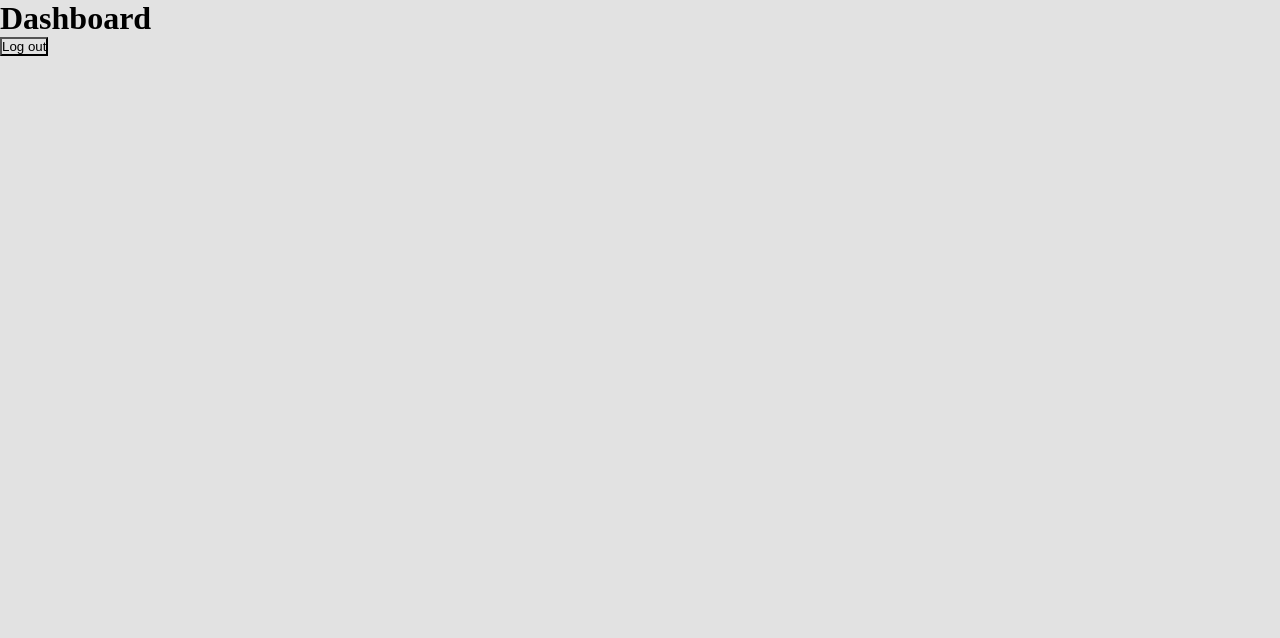
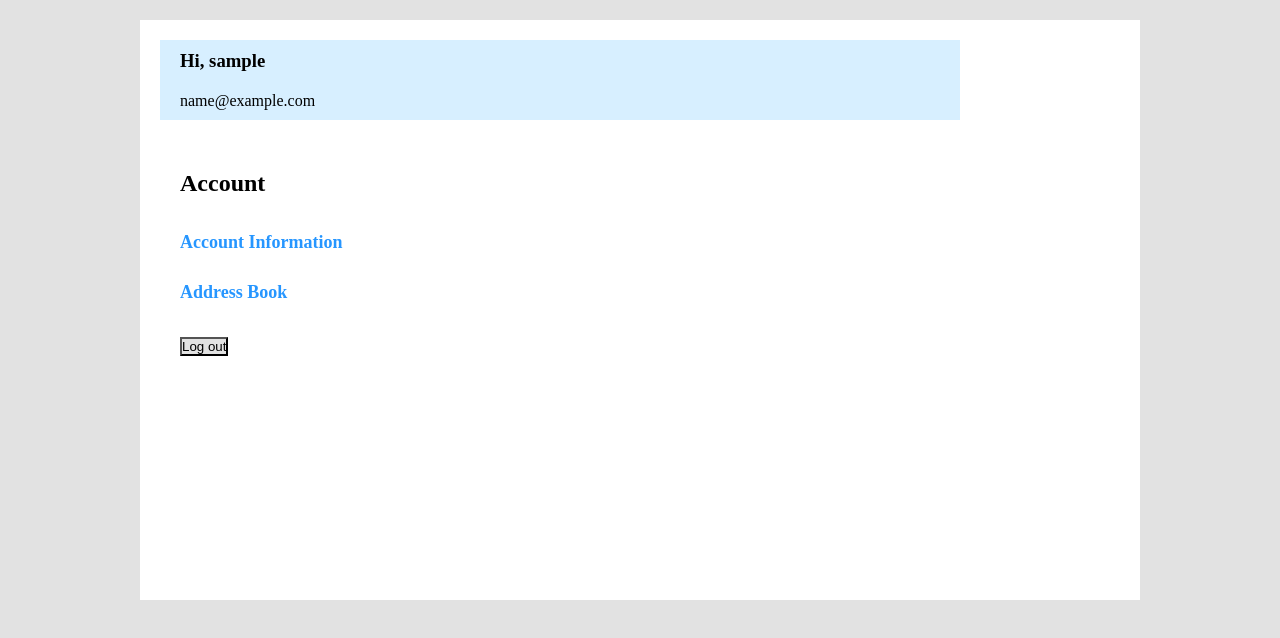
Before and after one commit to RodionSverdlovAl/Auth-Reg-App, a React (Create React App) app: page /dashboard in a window 1280 px wide. Before the commit this address had no page. Shown: the top 638 px of the page. Built offline with nearby package versions, Linux system fonts and the light colour scheme; data requests are answered from the project's data file; sample sign-in values are in the browser's storage.

Commit message:
add some styles for dashboard

```diff
--- a/server/db.json
+++ b/server/db.json
@@ -1,17 +1,22 @@
 {
     "users" : [
         {
+            "name":"Rodion Sverdlov",
             "email": "rsverdlovalexandrovich@gmail.com",
             "password": "simplepassword123"
         },
         {
+            "name":"Valeriy Jmeshenko",
             "email": "borrowValeriy@gmail.com",
             "password": "borrow54"
         },
         {
+            "name":"Billy Harington",
             "email": "billyharrrrington@gmail.com",
             "password": "gayporno123"
-        },{
+        },
+        {
+            "name":"Churka Ebanaya",
             "email": "zaebal@gmail.com",
             "password": "elbliviypassword"
         }
--- a/src/App.js
+++ b/src/App.js
@@ -7,21 +7,14 @@ import { useEffect, useState } from 'react';
 import { Dashboard } from './components/Dashboard';
 import {useDispatch, useSelector} from 'react-redux'
 import { logInAction, logOutAction } from './store/reducers/authReducer';
-import { fetchUsers } from './store/asyncActions/users';
 
 function App() {
 
   let Auth =useSelector(state=>state.Auth.Auth)
+  const dispatch = useDispatch();
+  const navigate = useNavigate();
 
-  const users = useSelector(state=>state.users.users)
 
-  const dispatch = useDispatch();
-
-  let navigate = useNavigate();
-
-  useEffect(()=>{
-    dispatch(fetchUsers())
-  },[])
 
   useEffect(()=>{
     if(localStorage.getItem('auth')){
--- a/src/App.scss
+++ b/src/App.scss
@@ -59,3 +59,67 @@ form{
         cursor: pointer
     }
 }
+$light-blue: rgb(215, 239, 255);
+.Dashboard{
+    width: 1000px;
+    margin-left: auto;
+    margin-right: auto;
+    background-color: white;
+    height: 580px;
+    position: relative;
+    top: 20px;
+    .user_info{
+        position: absolute;
+        top: 20px;
+        left: 20px;
+        background-color: $light-blue;
+        width: 800px;
+        height: 80px;
+        h3{
+            background-color: $light-blue;
+            padding-top: 10px;
+            margin-left: 20px;
+        }
+        p{
+            background-color: $light-blue;
+            margin: 20px;
+        }
+    }
+    .sidebar{
+        position: absolute;
+        background-color: white;
+        top: 150px;
+        left: 40px;
+        h2{
+            background-color: white;
+            margin: 0 0 20px 0px;
+        }
+        .link{
+            background-color: rgb(255, 255, 255);
+            width: 180px;
+            height: 50px;
+            text-align: center;
+            font-size: 18px;
+            position: relative;
+            a{
+                text-decoration: none;
+                font-weight: 800;
+                position: absolute;
+                left: 0px;
+                top: 15px;
+                text-align: center;
+                background-color: white;
+                color: $blue-color;
+                .active{
+                    background-color: $light-blue;
+                }
+            }
+        }
+        button{
+            margin-top: 20px;
+        }
+    }
+    button{
+        cursor: pointer;
+    }
+}
--- a/src/components/AuthForm.jsx
+++ b/src/components/AuthForm.jsx
@@ -4,6 +4,7 @@ import {Link} from 'react-router-dom'
 import { logInAction } from '../store/reducers/authReducer';
 import { useEffect } from 'react';
 import { fetchUsers } from '../store/asyncActions/users';
+import { setCurrentUserAction } from '../store/reducers/currentUserReducer';
 const AuthForm = () =>{
     const dispatch = useDispatch();
     const Auth = useSelector(state=>state.Auth.Auth)
@@ -27,6 +28,11 @@ const AuthForm = () =>{
                 dispatch(logInAction())
                 console.log(Auth)
                 localStorage.setItem('auth','true')
+
+                localStorage.setItem('userEmail', users[i].email)
+                localStorage.setItem('userName', users[i].name)
+
+                dispatch(setCurrentUserAction(users[i]))
             }
         }
         setError(true)
@@ -42,7 +48,6 @@ const AuthForm = () =>{
                 <input type="email" value={email} onChange = {e=>setEmail(e.target.value)}  placeholder='Email*'/><br />
                 <input type="password" value={password} onChange = {e=>setPassword(e.target.value)} placeholder='Password'/><br />
                 <button onClick = {login}>Log In</button>
-
             </form>
         </div>
     )
--- a/src/components/Dashboard.jsx
+++ b/src/components/Dashboard.jsx
@@ -1,5 +1,8 @@
-import { useDispatch } from "react-redux"
+import { useEffect } from "react";
+import { useDispatch, useSelector } from "react-redux"
 import { logOutAction } from "../store/reducers/authReducer";
+import { useState } from "react";
+import {NavLink} from 'react-router-dom'
 
 const Dashboard = () =>{
 
@@ -8,12 +11,35 @@ const Dashboard = () =>{
     const logout = () =>{
         dispatch(logOutAction())
         localStorage.removeItem('auth')
+        localStorage.removeItem('userEmail')
+        localStorage.removeItem('userName')
     }
 
+
+     const [currentUserEmail, setCurrentUserEmail] = useState(useSelector(state=>state.currentUser.email))
+     const [currentUserName , setCurrentUserName] = useState(useSelector(state=>state.currentUser.name))
+
+
+    useEffect(()=>{
+        setCurrentUserEmail(localStorage.getItem('userEmail'))
+        setCurrentUserName(localStorage.getItem('userName'))
+    },[])
+
     return(
-        <div>
-            <h1>Dashboard</h1>
-            <button onClick={logout}>Log out</button>
+        <div className="Dashboard">
+            <div className="user_info">
+                <h3>Hi, {currentUserName}</h3>
+                <p>{currentUserEmail}</p>
+            </div>
+            <div className="sidebar">
+                <h2>Account</h2>
+                <div className="link"><NavLink to='#'>Account Information</NavLink> <br /></div>
+                <div className="link"> <NavLink to= '#'>Address Book</NavLink> <br /></div>
+
+
+                <button onClick={logout}>Log out</button>
+            </div>
+
         </div>
     )
 }
--- a/src/store/index.js
+++ b/src/store/index.js
@@ -2,10 +2,12 @@ import {applyMiddleware, createStore} from 'redux';
 import { combineReducers } from 'redux';
 import thunk from 'redux-thunk'
 import { authReducer } from './reducers/authReducer';
+import { currentUserReducer } from './reducers/currentUserReducer';
 import { usersReducer } from './reducers/usersReducer';
 const rootReducer = combineReducers({
     Auth: authReducer,
-    users: usersReducer
+    users: usersReducer,
+    currentUser: currentUserReducer,
 })
 
 export const store = createStore(rootReducer, applyMiddleware(thunk))
--- /dev/null
+++ b/src/store/reducers/currentUserReducer.js
@@ -0,0 +1,17 @@
+const defaultState = {
+    email: '',
+    name: '',
+}
+
+const SET_CURRENT_USER = "SET_CURRENT_USER";
+
+export const currentUserReducer = (state= defaultState, action)=>{
+    switch(action.type){
+        case SET_CURRENT_USER:
+            return {...state, email: action.payload.email, name: action.payload.name}
+        default:
+            return state;
+    }
+}
+
+export const setCurrentUserAction = (payload) =>({type: SET_CURRENT_USER, payload})
```
